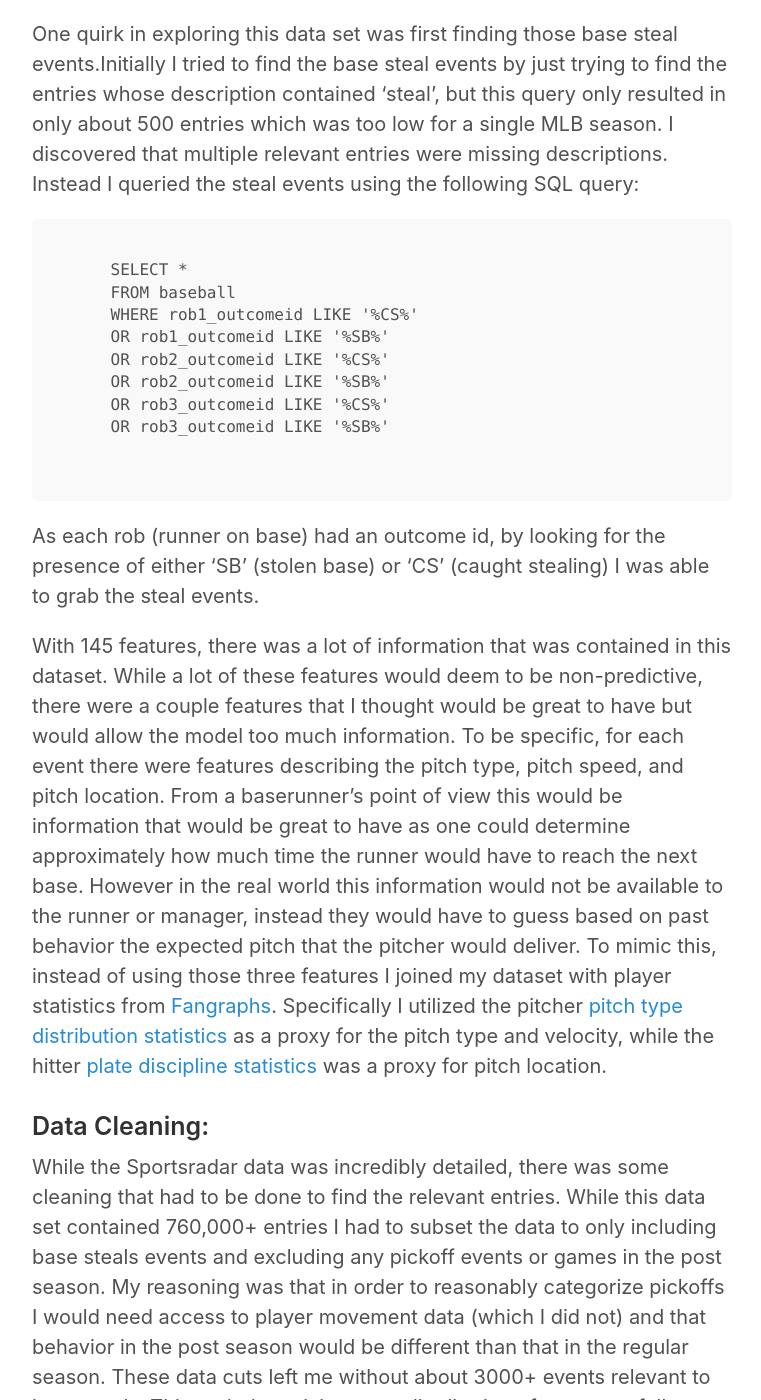
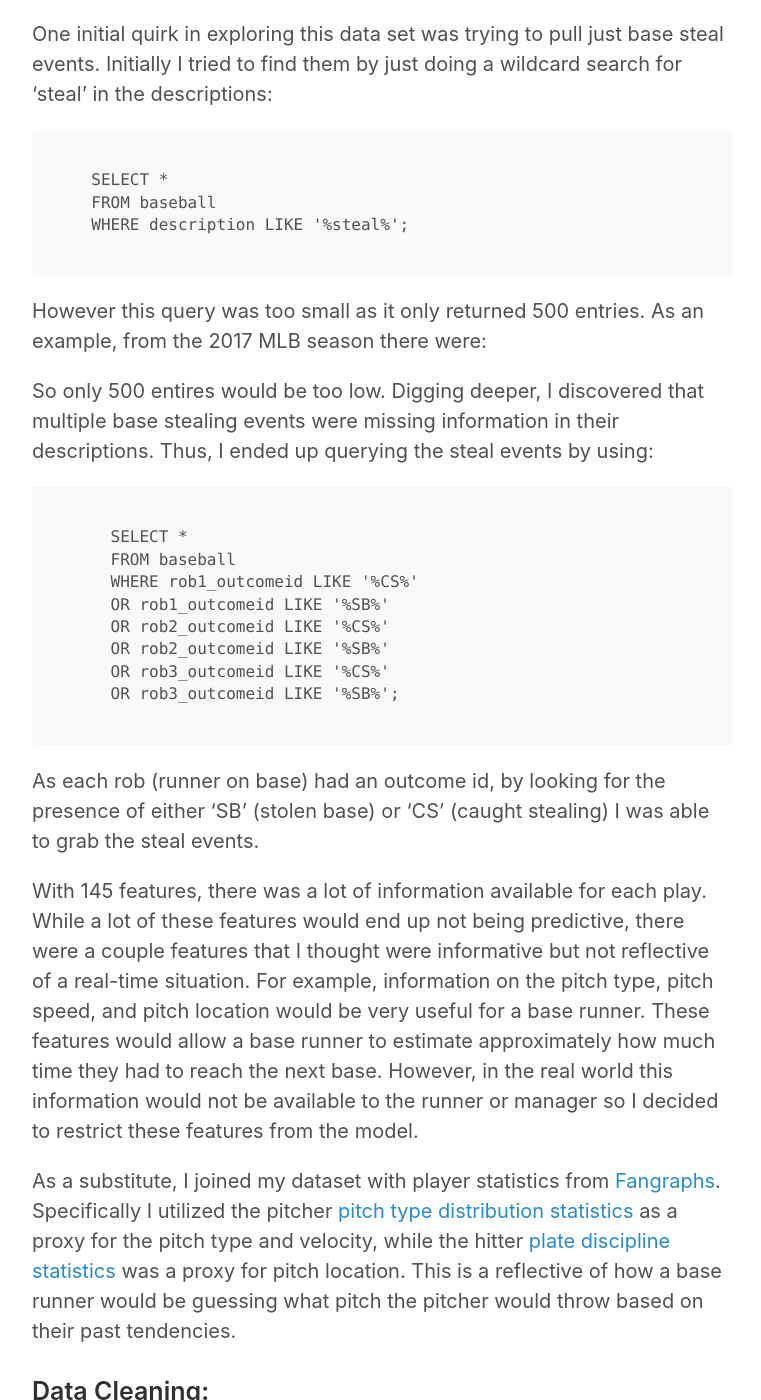
Before and after one commit to alan-j-lin/alan-j-lin.github.io, a Jekyll site: the page built from _posts/2018-08-08-project-mcnulty.md, in a window 1280 px wide and 1400 px high, scrolled down 1847 px. Shown: the whole window, without its empty margins (258-1019 px from the left). Built offline with Jekyll 4.4.1, drawn with Linux system fonts in a browser that asks for light colours; our own code applies the rules of GitHub Pages for plain Markdown files; some of the changed text lies outside the part shown.

Commit message:
update to mcnulty post

````diff
--- a/_posts/2018-08-08-project-mcnulty.md
+++ b/_posts/2018-08-08-project-mcnulty.md
@@ -2,27 +2,38 @@
 layout: post
 title: Modeling Chance: Stealing Bases
 ---
-One of the most exciting things that can occur in sports is when a baserunner attempts to steal a base. There are two outcomes, if the base runner times it properly they are able to easily steal a base and help advance the team's scoring chances:
+One of the most exciting things in baseball is the base steal. There are two outcomes, if the base runner times it properly:
 ![](/public/Project_McNulty/successful_steal.gif)
-or they get caught and it's a wasted opportunity:
+or they don't:
 ![](/public/Project_McNulty/caught_stealing.gif)
 Sometimes even something amazing can happen, look at this play by Jayson Werth:
 ![](/public/Project_McNulty/jaysonwerth_steal.gif)
 
-At heart of base stealing though is that it is a calculated gamble, it is highly dependent on the game situation whether or not stealing a base would be a good idea. It relies on decades of experience playing high level baseball and requires sound judgement from both the base runner and their manager. However, what if you could transform this subjective judgment to something that is more objective? Thus, I thought that with enough data I could build a model that could aid in this decision:
+Base stealing is a calculated gamble, where game situation dictates the chances for success. To make the decision on whether or not go for it requires sound judgement from both the base runner and the manager, judgement only gained from playing decades of high level baseball. However, what if this decision could be made just with the click of a button? I decided to try to do this by building a predictive model for my 3rd [Metis] project and created a [Flask app] that was deployed on Heroku.
+
+[Metis]: https://www.thisismetis.com/
+[Flask app]: https://agile-stream-33883.herokuapp.com/
 
 ## Data:
 
 ### Acquiring Data:
 
-To build this model I was able to find a data set on [Kaggle] from Sportsradar. Hosted on
-Google's Bigquery platform, this MLB data set contained information on every play from the 2016
-season which I ended up uploading this data to a PostgreSQL server as the initial dataset contained 760,000+ rows and 145 features.
+To build this model I needed many examples of base stealing situations and their outcomes. Luckily [Kaggle] had such a data set that was provided by Sportsradar. Hosted on Google's Bigquery platform, this MLB data set contained information on every play from the 2016 season. I ended up uploading this data to a PostgreSQL server as the initial dataset contained 760,000+ rows and 145 features, which would be too large to load into my local memory.
 
-One quirk in exploring this data set was first finding those base steal events.Initially I tried to find the base steal events
-by just trying to find the entries whose description contained 'steal', but this query only resulted in
-only about 500 entries which was too low for a single MLB season. I discovered that multiple relevant entries were
-missing descriptions. Instead I queried the steal events using the following SQL query:
+One initial quirk in exploring this data set was trying to pull just base steal events. Initially I tried to find them
+by just doing a wildcard search for 'steal' in the descriptions:
+
+```
+  SELECT *
+  FROM baseball
+  WHERE description LIKE '%steal%';
+```
+
+However this query was too small as it only returned 500 entries. As an example, from the 2017 MLB season there were:
+
+
+
+So only 500 entires would be too low. Digging deeper, I discovered that multiple base stealing events were missing information in their descriptions. Thus, I ended up querying the steal events by using:
 
 ```
     SELECT *
@@ -32,18 +43,16 @@ missing descriptions. Instead I queried the steal events using the following SQL
     OR rob2_outcomeid LIKE '%CS%'
     OR rob2_outcomeid LIKE '%SB%'
     OR rob3_outcomeid LIKE '%CS%'
-    OR rob3_outcomeid LIKE '%SB%'
-
+    OR rob3_outcomeid LIKE '%SB%';
 ```
 
 As each rob (runner on base) had an outcome id, by looking for the presence of either 'SB' (stolen base)
 or 'CS' (caught stealing) I was able to grab the steal events.
 
-With 145 features, there was a lot of information that was contained in this dataset. While a lot of these features
-would deem to be non-predictive, there were a couple features that I thought would be great to have but would allow the model too much information. To be specific, for each event there were features describing the pitch type, pitch speed, and pitch location.
-From a baserunner's point of view this would be information that would be great to have as one could determine approximately
-how much time the runner would have to reach the next base. However in the real world this information would not be available
-to the runner or manager, instead they would have to guess based on past behavior the expected pitch that the pitcher would deliver. To mimic this, instead of using those three features I joined my dataset with player statistics from [Fangraphs]. Specifically I utilized the pitcher [pitch type distribution statistics] as a proxy for the pitch type and velocity, while the hitter [plate discipline statistics] was a proxy for pitch location.
+With 145 features, there was a lot of information available for each play. While a lot of these features
+would end up not being predictive, there were a couple features that I thought were informative but not reflective of a real-time situation. For example, information on the pitch type, pitch speed, and pitch location would be very useful for a base runner. These features would allow a base runner to estimate approximately how much time they had to reach the next base. However, in the real world this information would not be available to the runner or manager so I decided to restrict these features from the model.
+
+As a substitute, I joined my dataset with player statistics from [Fangraphs]. Specifically I utilized the pitcher [pitch type distribution statistics] as a proxy for the pitch type and velocity, while the hitter [plate discipline statistics] was a proxy for pitch location. This is a reflective of how a base runner would be guessing what pitch the pitcher would throw based on their past tendencies.
 
 [Kaggle]: https://www.kaggle.com/sportradar/baseball
 [Fangraphs]: https://www.fangraphs.com/
@@ -52,18 +61,19 @@ to the runner or manager, instead they would have to guess based on past behavio
 
 ### Data Cleaning:
 
-While the Sportsradar data was incredibly detailed, there was some cleaning that had to be done to find the relevant entries. While this data set contained 760,000+ entries I had to subset the data to only including base steals events and excluding any pickoff events or games in the post season. My reasoning was that in order to reasonably categorize pickoffs I would need access to player movement data (which I did not) and that behavior in the post season would be different than that in the regular
-season. These data cuts left me without about 3000+ events relevant to base steals.  This ended up giving me a distribution of events as follows:
+While the Sportsradar data was comprehensive, I still needed to clean the data. The dataset contained 760,000+ entries which I had to filter to only base steals events. I took out any pickoff events or events in the post season. My reasoning was that pickoffs are different from a normal steal attempt and that post season behavior is different from regular season behavior. These data cuts left me with 3000+ base steal events:
 
-![](data distribution)
+![](/public/Project_McNulty/event_types.png)
 
-I also ended up not including a large number features as information like gameID, attendance, venueName would not be predictive.
+Many features like gameID, attendance, venueName were also excluded as I felt they would not be predictive.
 
-Besides subsetting there was entries where I was missing the player and hitter statistics from Fangraphs. This occurred when the listed pitcher and hitter from the Sportsradar entry was not included in the Fangraphs statistics. This was something that I expected as because of the year difference (2016 vs 2015), there would be players, like rookies, who would be playing in 2016 that did not play in 2015. To account for these missing values, I ended up imputing those columns with median values of each feature as calculated from the training data.
+### Data Imputation:
+
+Besides subsetting there were entries where the pitcher or hitter stats were missing. This occurred when the listed pitcher or hitter were missing from the Fangraphs stats. This was to be expected because of the year difference (2016 vs 2015) in data sets. It is reasonable to assume that there are 2016 players that did not play in 2015 (like rookies). To account for these missing values, I ended up imputing those features with the respective median value as calculated from the training data.
 
 ### Feature Generation:
 
-With the large number of categorical variables like pitcher and hitter handedness, I ended up having to dummifying a lot of features to make them interpretable to my models. In doing so, I made sure to not fall for the [dummy variable trap] (DVT). For instance, to determine the handedness of a hitter I created one column 'is_hitter_R' instead of two as that would fall into the DVT for this data set (there was only one hitter that was ambidextrous).
+With the large number of categorical variables, I ended up having to dummify a lot of features to make them interpretable to my models. In doing so, I made sure to not fall for the [dummy variable trap] (DVT). For instance, to determine the handedness of a hitter I created one column 'is_hitter_R' instead of two as that would fall into the DVT for this data set (there was only one hitter that was ambidextrous).
 
 The other type of feature engineering that I utilized involved box-cox transformations. Many of the player statistic features were not normally distributed and tightly grouped, so to rectify that I applied a box-cox transformation. Box-cox transformations have the following form:
 
@@ -76,42 +86,71 @@ Each feature was transformed with their corresponding optimized lambda, as an ex
 
 ## Modeling:
 
-### Metric:
-As this was a classification problem there were a couple of different metrics that I could try to optimize my model for. Thinking about in terms of baseball manager the first option would to optimize in order to maximize the number base steals (minimizing false negatives), however I felt that such a strategy would be too risky as that would constantly put base runners in danger of being caught stealing. The converse would be that I could try to optimize for the caught stealing events (minimizing false positives), however this strategy could be deemed to be too passive. So instead, I decided to optimize for a metric which would balance for both considerations which ended up being an [F1] score:
+### Optimization Metric:
+As a manager, there would be multiple possible metrics this application could try to optimize for. First would be to maximize the number base steals (minimizing false negatives), however such a strategy could be too risky as that could result in too many outs. Second would be to minimize caught stealing events (minimizing false positives), however this strategy could be too passive and not take advantage of possible scoring opportunities. Instead I decided to optimize for [F1] which would bring a balanced approach:
 
-![](f1 formula)
-
-### Model Selection:
-In trying to optimize for F1 there were multiple types of classification models that I ended experimenting with. In the end, the two models that performed the best were a Logistic Regression (LR) model and a Gradient Boosted Trees model:
-
-![](table)
-
-As you can see in the table above, both models had very similar F1 scores on the training set. Thus, I ended up choosing the logistic regression model as my model of choice for two reasons. The first was that a LR model would be easier to interpret in terms of feature importance. The second was that in terms of run time a LR model would also be faster, which is important if you are trying to deploy an app that would be used in real time.
+![](/public/Project_McNulty/f1_score.svg)
 
 [F1]: https://en.wikipedia.org/wiki/F1_score
+### Model Selection:
+In maximizing F1 after experimenting with other models, two models performed the best: Logistic Regression (LR)  and Gradient Boosted Trees:
+
+|           Model             | Training F1 |
+| :-------------------------: | :----------:|
+|Dummy Classifier (Stratified)|    0.749    |
+|**Logistic Regression**      |    0.937    |
+|Gradient Boosted Trees       |    0.938    |
+
+
+Both models ended up with similar F1 scores on the training set. Therefore I chose a LR model for two reasons: LR model's feature importance is easier to interpret and the run time of the LR model was faster. The latter would be important if I was trying to deploy a real time app.
+
 
 ### Feature Importance:
 
-From the logistic regression model, there were a couple of features that stuck out as shown in the table below:
+From the LR model, these were the most important features for each outcome:
 
-![](table)
+|         Stolen Base             |            Caught Stealing         |
+| :-----------------------------: | :---------------------------------:|
+|  **If runner is on 1st base**   |         Batter: Contact % (BC)     |
+|Batter: Swing % outside zone (BC)|     Batter: Swing % (BC)           |
+|  Batter: First pitch strike (%) |  Pitcher: % of Change-up Pitches   |
 
-The most dominant and important feature by far was whether or not the base runner was on 1st base. In fact, out of all of my features it appeared to be twice as predictive as the next feature.
+*BC refers to the box-cox representation of the feature*
+
+The most dominant feature was whether or not the base runner was on 1st base. Out of all of the features it appeared to be twice as predictive as the next closest. This makes sense physically as a base runner on first base would have a better chance to steal a base one on any other base.
 
 ### Model Performance:
 
-My LR model ended up having a F1 score of 0.924, which was very similar to training F1 score. This meant that my model was generalizing well to new data and was not overfitting. This was also reinforced by the learning curve for my model:
+My LR model's test F1 score was 0.924. The small difference from the test score meant that my model was generalizing well to new data and not overfitting. This was reinforced by the learning curve:
 
-![](learning curve)
+![](/public/Project_McNulty/learning_curve.png)
 
-Retraining my model on the full data set, I was able to then generate the following confusion matrix:
+Retraining the model on the full data set, it was able to generate the following confusion matrix:
 
-![](confusion matrix)
+![](/public/Project_McNulty/confusion_matrix.png)
 
-With a final F1 score of 0.9354, the model performance ended up right between the training and test F1 scores. In addition, one way to interpret this model would be that for the 922 CS (caught stealing) events that it was able to classify, a ballpark figure of number of runs it could have possibly saved would be approximately 123. I came to this number by translating the game situation where each of the steals were attempted and relating it to an expected runs [table].
+With a final F1 score of 0.9354, the model performance ended up right between the training and test F1 scores. One way to interpret these results would be to equate the number of caught stealing (CS) events to runs that would have been saved. With 922 CS events that the model was able to classify, a ballpark estimate of runs saved would be 123 runs. I utilized the this runs [table] I found online to translate the game situation of each steal attempt (dividing by 2 to be conservative).
 
 [table]: https://www.nssl.noaa.gov/users/brooks/public_html/feda/datasets/expectedruns.html
 
-## Future Improvements:
+With this model I also ended up building an interactive Flask app that would do predictions based on user selected inputs as shown:
 
-(Talk about future improvements and flask app)
+![](/public/Project_McNulty/BaseballApp_video)
+
+If you would like to play with it yourself you can access it [here]:
+
+[here]: https://agile-stream-33883.herokuapp.com/
+
+## Future Work:
+
+While I ended up with a working model, there were a few improvements that I could implement if I wanted to extend this project further:
+
+* **Multiple base runners**: With the current model, it is only accurate for predicting singular baserunner events. While it can predict the successfulness of a base being stolen if there are multiple baserunners, the predictions don't account for multiple outs.
+
+* **Runner information**: My model currently does not account for the base runner's ability. Thus, I would have like to include base running statistics for the runner on base. Some statistics that could be utilized would be the amount of bases that a baserunner had stolen the previous year and metrics like their 40 yard dash time.
+
+* **More data**: I believe access to more data would help improve this model greatly. If I had gotten data from other MLB seasons to rectify the imbalance between CS and SB events, I believe that I would have found more predictive features.
+
+The code and data for this model and Flask app are available at my [Github repo].
+
+[Github repo]: https://github.com/alan-j-lin/stealingbases_classification
````
Also changed, not shown: public/Project_McNulty/confusion_matrix.png (added), public/Project_McNulty/event_types.png (added), public/Project_McNulty/f1_score.svg (added), public/Project_McNulty/learning_curve.png (added), 1 other file.
